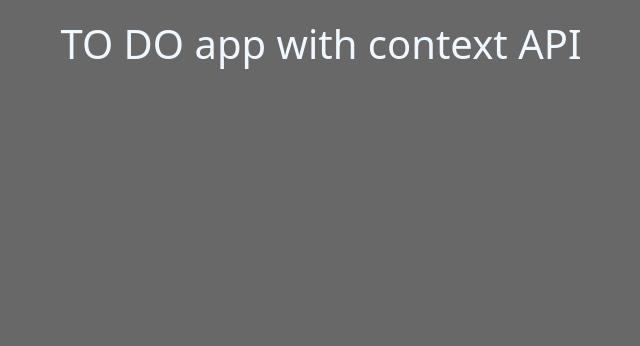
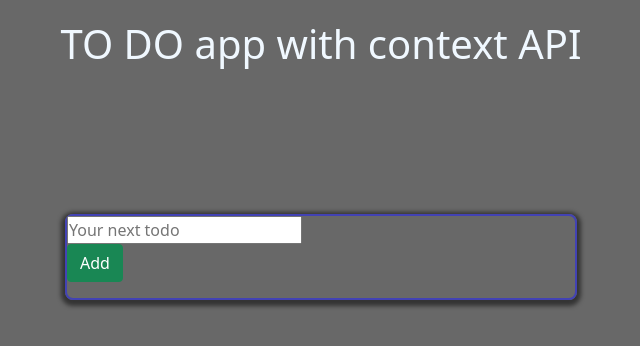
Before and after one commit to Niraj8028/To_do_app, a React (Create React App) app: page / in a window 1280 px wide. Shown: the top 346 px of the page, without its empty margins (319-959 px from the left). Built offline with nearby package versions, Linux system fonts and the light colour scheme.

Commit message:
text form added

```diff
--- a/src/App.js
+++ b/src/App.js
@@ -6,15 +6,14 @@ import './App.css';
 import { TodoContext } from './Context/TodoContext';
 import TodoReducer from './Context/Reducer'
 import { Container } from 'reactstrap';
-
-
+import Todoform from './Components/Todoform';
 const App=()=>{
   const [todos, dispatch]= useReducer(TodoReducer,[]);
   return(
     <TodoContext.Provider value={{todos,dispatch}}>
         <Container fluid>
         <h1>TO DO app with context API</h1>
-
+          <Todoform/>
         </Container>
     </TodoContext.Provider>
   )
--- /dev/null
+++ b/src/Components/Todoform.js
@@ -0,0 +1,28 @@
+import React from 'react'
+import { TodoContext } from '../Context/TodoContext'
+import { ADD_TODO } from '../Context/Action.Type'
+import {Form,FormGroup,Input,Button,InputGroup,InputGroupAddon} from "reactstrap"
+
+
+function Todoform() {
+  return (
+    <div>
+        <Form>
+            <FormGroup>
+                <InputGroup>
+
+                    <input type="text" name="todo" id="todo" placeholder='Your next todo'/>
+
+
+
+                </InputGroup>
+                <Button color='success'>
+                    Add
+                    </Button>
+            </FormGroup>
+        </Form>
+    </div>
+  )
+}
+
+export default Todoform
```
